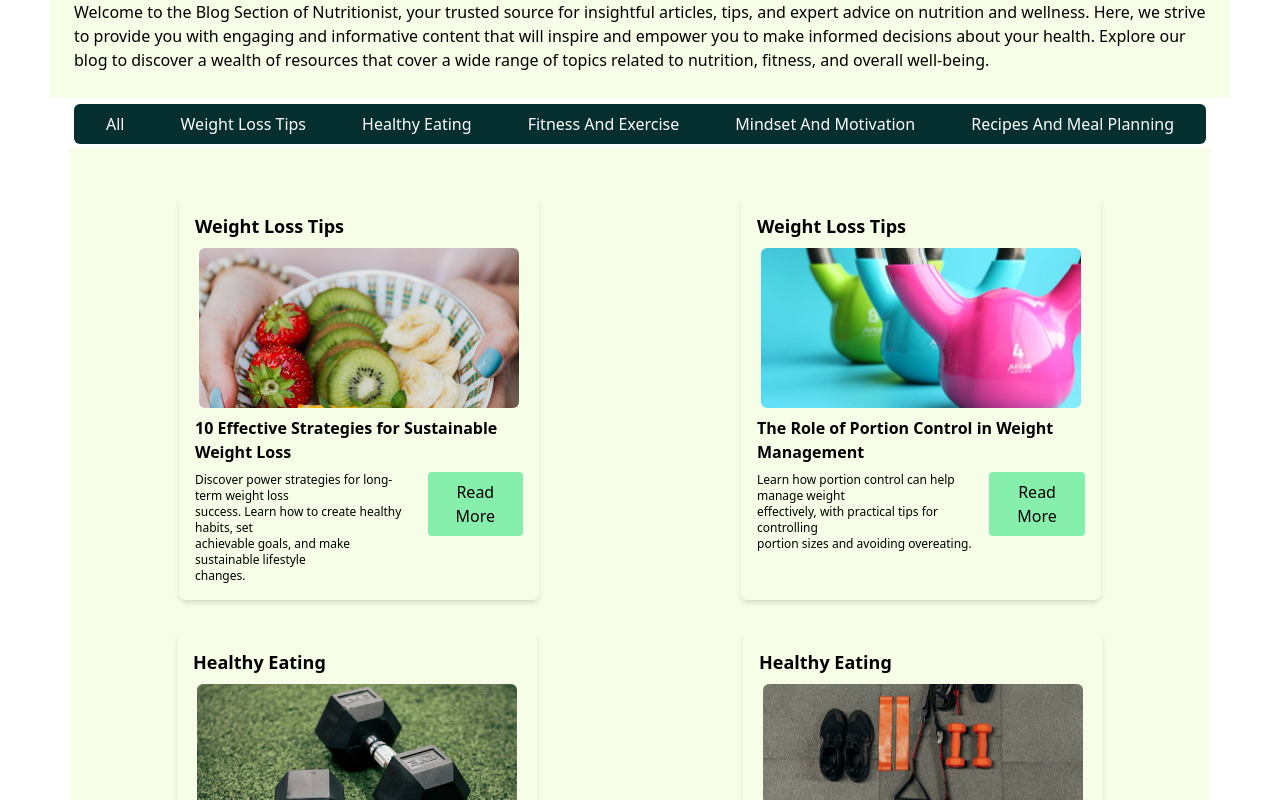
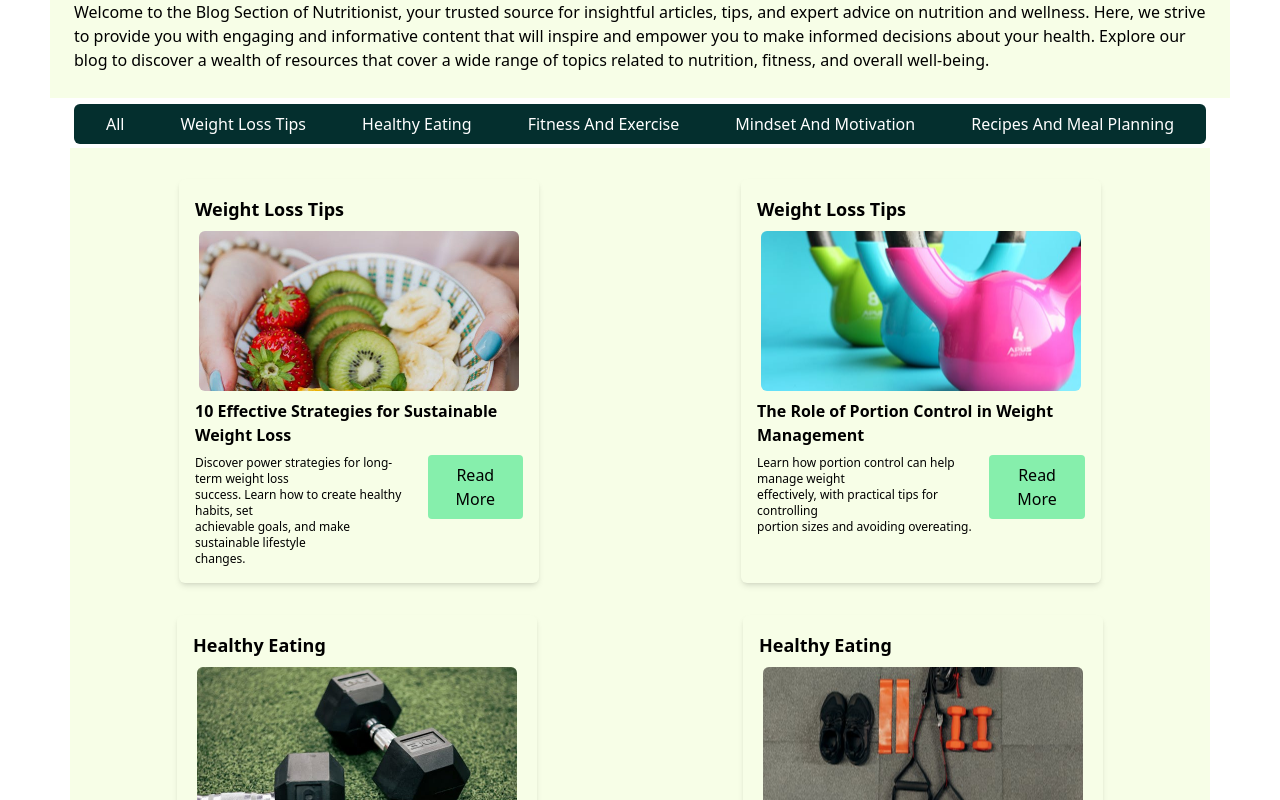
Before and after one commit to kapi-gif/nutrionist-project, a React (Create React App) app in the folder nutritionistproject/: page /blog in a window 1280 px wide. Shown: the part 489-1289 px from the top of the page. Built offline with nearby package versions, Linux system fonts and the light colour scheme.

Commit message:
Initial commit or Update project

```diff
--- a/nutritionistproject/src/Pages/Blog.jsx
+++ b/nutritionistproject/src/Pages/Blog.jsx
@@ -48,8 +48,8 @@
       <div className="bg-lime-50 p-4 mx-[70px]">
   <div className="grid grid-cols-1 md:grid-cols-2 gap-4">
 
-   {/* First Blog */}
-<div className="relative max-w-[360px] mx-auto p-4 bg-lime-50 rounded-md shadow-md mt-8">
+  {/* First Blog */}
+<div className="relative max-w-[360px] mx-auto p-4 bg-lime-50 rounded-md shadow-md mt-[15px]">
   <h3 className="text-lg font-semibold mb-2">Weight Loss Tips</h3>
   <div className="relative overflow-hidden">
     <img
@@ -75,7 +75,7 @@
 </div>
 
 {/* Second Blog */}
-<div className="relative max-w-[360px] mx-auto p-4 bg-lime-50 rounded-md shadow-md mt-8">
+<div className="relative max-w-[360px] mx-auto p-4 bg-lime-50 rounded-md shadow-md mt-[15px]">
   <h3 className="text-lg font-semibold mb-2">Weight Loss Tips</h3>
   <div className="relative overflow-hidden">
     <img
```
